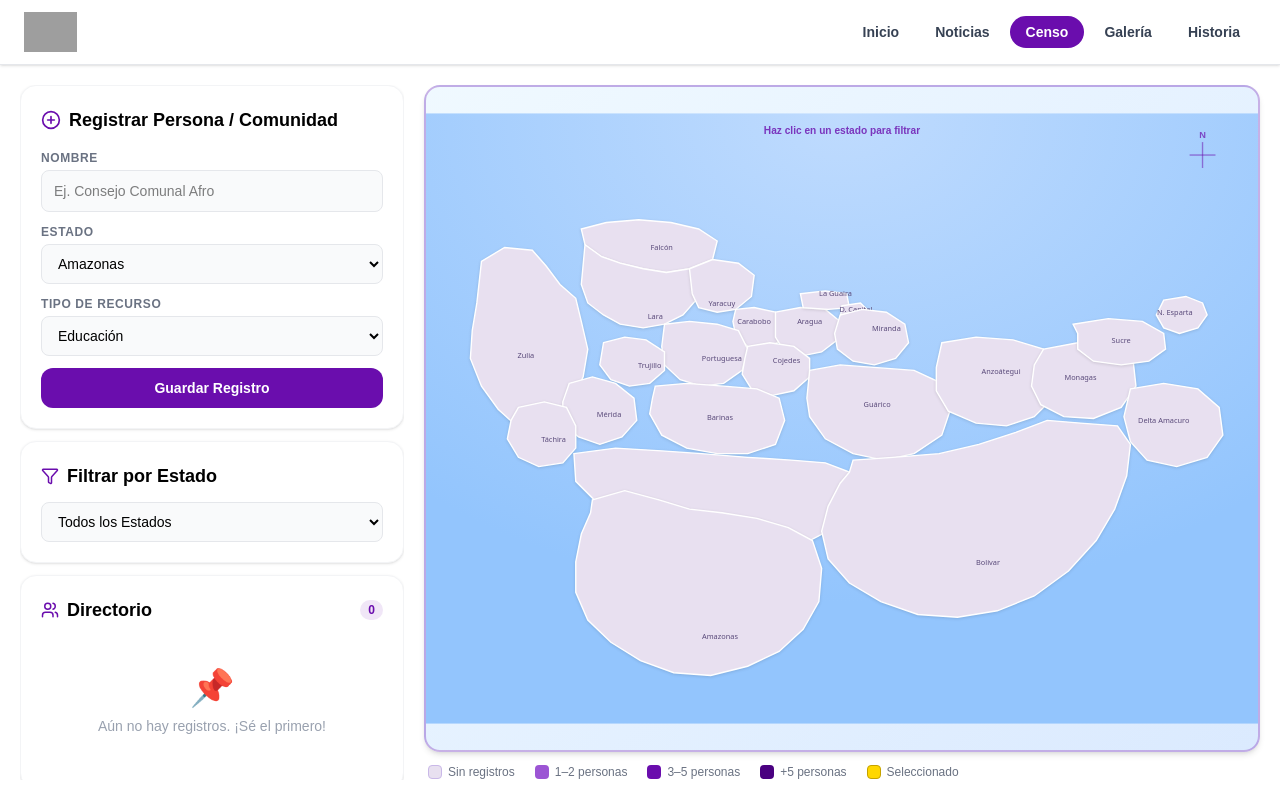
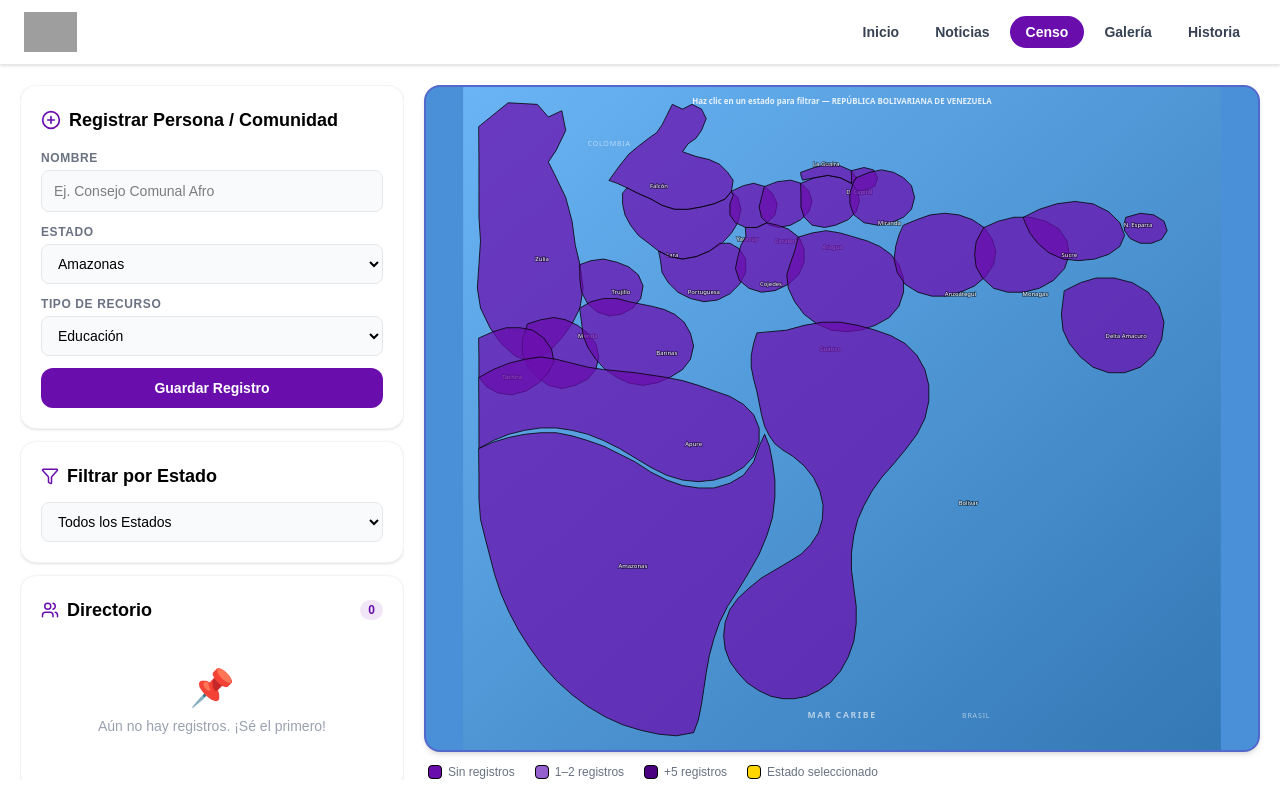
Before and after one commit to Ghoulita2/conadecafro-app, a Next.js app: page /registro in a window 1280 px wide. Built offline with nearby package versions, Linux system fonts and the light colour scheme; grey boxes are pictures that could not be loaded.

Commit message:
feat: accurate Venezuela SVG map blue ocean purple states black borders

```diff
--- a/components/map/VenezuelaMap.tsx
+++ b/components/map/VenezuelaMap.tsx
@@ -8,281 +8,338 @@ export interface VenezuelaMapProps {
   resourceCounts: Record<string, number>;
 }
 
-// Paths SVG geográficamente correctos de los 24 estados de Venezuela
-// ViewBox: 0 0 1000 800, coordenadas derivadas de datos geográficos reales simplificados
-const STATES: {
-  id: string;
-  name: string;
-  d: string;
-  labelX: number;
-  labelY: number;
-}[] = [
+/**
+ * Coordinate transform (lon, lat) → (svgX, svgY)
+ * ViewBox: 0 0 960 820
+ * Lon range: -73.4 to -59.7  → x: 10 to 950
+ * Lat range: 12.2 to 0.7     → y: 10 to 810
+ *
+ * x = (lon + 73.4) / 13.7 * 940 + 10
+ * y = (12.2 - lat) / 11.5 * 800 + 10
+ */
+
+// Each state polygon is derived from simplified real geographic coordinates
+const STATES: { id: string; name: string; d: string; lx: number; ly: number }[] = [
   {
-    id: "Zulia",
-    name: "Zulia",
-    labelX: 108,
-    labelY: 265,
-    d: "M 60,160 L 85,145 L 115,148 L 130,165 L 145,185 L 162,200 L 168,225 L 175,255 L 170,285 L 158,310 L 140,330 L 120,345 L 100,340 L 78,320 L 60,295 L 48,265 L 50,235 L 55,205 Z",
+    // Zulia — NW state surrounding Lake Maracaibo
+    id: "Zulia", name: "Zulia", lx: 100, ly: 220,
+    d: `M 20,50 L 57,20 L 94,22 L 108,38 L 125,30 L 130,55
+        L 118,80 L 108,95 L 118,115 L 130,140 L 138,170
+        L 142,200 L 148,225 L 152,255 L 148,280 L 138,300
+        L 125,318 L 112,332 L 98,342 L 82,348 L 65,340
+        L 48,325 L 34,305 L 22,280 L 18,255 L 20,225
+        L 22,195 L 20,165 L 20,130 L 20,95 Z`,
   },
   {
-    id: "Falcón",
-    name: "Falcón",
-    labelX: 255,
-    labelY: 148,
-    d: "M 168,125 L 195,118 L 230,115 L 265,118 L 295,125 L 315,138 L 310,158 L 285,168 L 260,172 L 235,168 L 210,162 L 190,155 L 172,142 Z",
+    // Falcón — northern state with Paraguaná Peninsula
+    id: "Falcón", name: "Falcón", lx: 248, ly: 128,
+    d: `M 185,118 L 198,100 L 210,85 L 222,75 L 235,65
+        L 245,58 L 252,48 L 258,36 L 265,22 L 278,28
+        L 290,22 L 302,28 L 308,40 L 302,55 L 295,65
+        L 285,72 L 278,82 L 295,88 L 312,92 L 325,98
+        L 335,108 L 342,118 L 340,132 L 332,142 L 318,148
+        L 302,152 L 285,155 L 268,155 L 252,150 L 238,142
+        L 222,135 L 208,128 L 195,122 Z`,
   },
   {
-    id: "Lara",
-    name: "Lara",
-    labelX: 248,
-    labelY: 222,
-    d: "M 172,142 L 190,155 L 210,162 L 235,168 L 260,172 L 285,168 L 295,180 L 292,202 L 278,218 L 258,228 L 235,232 L 210,228 L 192,218 L 175,205 L 168,185 Z",
+    // Lara
+    id: "Lara", name: "Lara", lx: 265, ly: 215,
+    d: `M 208,128 L 222,135 L 238,142 L 252,150 L 268,155
+        L 285,155 L 302,152 L 318,148 L 332,142 L 340,132
+        L 348,140 L 352,155 L 348,172 L 340,185 L 328,198
+        L 312,208 L 295,215 L 278,218 L 262,215 L 248,208
+        L 235,198 L 222,188 L 212,175 L 205,162 L 202,148
+        L 202,135 Z`,
   },
   {
-    id: "Yaracuy",
-    name: "Yaracuy",
-    labelX: 320,
-    labelY: 208,
-    d: "M 285,168 L 310,158 L 338,162 L 355,175 L 352,198 L 335,212 L 315,215 L 295,210 L 288,195 Z",
+    // Yaracuy — small state
+    id: "Yaracuy", name: "Yaracuy", lx: 360, ly: 195,
+    d: `M 340,132 L 355,125 L 368,122 L 382,126 L 392,135
+        L 398,148 L 395,162 L 385,172 L 372,178 L 358,178
+        L 345,172 L 338,162 L 338,148 L 342,138 Z`,
   },
   {
-    id: "Carabobo",
-    name: "Carabobo",
-    labelX: 355,
-    labelY: 228,
-    d: "M 335,212 L 355,210 L 378,215 L 390,228 L 385,245 L 368,255 L 348,252 L 335,240 L 332,225 Z",
+    // Carabobo
+    id: "Carabobo", name: "Carabobo", lx: 412, ly: 198,
+    d: `M 382,126 L 398,120 L 415,118 L 428,122 L 438,132
+        L 442,145 L 438,158 L 428,168 L 415,175 L 400,178
+        L 388,175 L 378,165 L 375,152 L 378,140 Z`,
   },
   {
-    id: "Aragua",
-    name: "Aragua",
-    labelX: 415,
-    labelY: 228,
-    d: "M 378,215 L 405,210 L 432,212 L 448,225 L 445,245 L 428,258 L 408,262 L 388,258 L 378,242 L 378,228 Z",
+    // Aragua
+    id: "Aragua", name: "Aragua", lx: 468, ly: 205,
+    d: `M 428,122 L 445,115 L 462,112 L 478,115 L 492,122
+        L 500,132 L 502,145 L 498,158 L 488,168 L 472,175
+        L 458,178 L 442,175 L 432,165 L 428,152 L 428,138 Z`,
   },
   {
-    id: "La Guaira",
-    name: "La Guaira",
-    labelX: 443,
-    labelY: 197,
-    d: "M 405,195 L 432,192 L 455,195 L 458,210 L 435,212 L 408,210 Z",
+    // La Guaira (Vargas) — thin coastal strip
+    id: "La Guaira", name: "La Guaira", lx: 460, ly: 100,
+    d: `M 428,108 L 445,102 L 462,98 L 478,100 L 492,106
+        L 498,115 L 492,122 L 478,115 L 462,112 L 445,115
+        L 430,118 L 428,112 Z`,
   },
   {
-    id: "Distrito Capital",
-    name: "D. Capital",
-    labelX: 465,
-    labelY: 215,
-    d: "M 450,208 L 470,205 L 480,215 L 475,228 L 458,230 L 448,222 Z",
+    // Distrito Capital
+    id: "Distrito Capital", name: "D. Capital", lx: 502, ly: 135,
+    d: `M 492,106 L 508,102 L 520,105 L 525,115 L 522,125
+        L 512,130 L 500,132 L 492,122 L 492,112 Z`,
   },
   {
-    id: "Miranda",
-    name: "Miranda",
-    labelX: 498,
-    labelY: 235,
-    d: "M 448,218 L 472,212 L 498,215 L 518,228 L 522,248 L 508,265 L 485,272 L 462,268 L 445,255 L 442,238 Z",
+    // Miranda
+    id: "Miranda", name: "Miranda", lx: 540, ly: 175,
+    d: `M 498,115 L 515,108 L 530,105 L 545,108 L 558,115
+        L 568,125 L 572,140 L 568,155 L 558,165 L 542,172
+        L 525,175 L 508,172 L 495,162 L 490,148 L 490,135
+        L 494,122 L 498,115 Z`,
   },
   {
-    id: "Portuguesa",
-    name: "Portuguesa",
-    labelX: 320,
-    labelY: 268,
-    d: "M 258,228 L 285,225 L 315,228 L 338,235 L 348,255 L 342,278 L 322,292 L 298,295 L 275,288 L 258,272 L 255,252 Z",
+    // Trujillo — Andean state
+    id: "Trujillo", name: "Trujillo", lx: 200, ly: 262,
+    d: `M 148,225 L 162,220 L 178,218 L 195,222 L 210,228
+        L 222,238 L 228,252 L 225,268 L 215,280 L 200,288
+        L 185,290 L 170,285 L 158,275 L 150,260 L 148,245 Z`,
   },
   {
-    id: "Cojedes",
-    name: "Cojedes",
-    labelX: 390,
-    labelY: 270,
-    d: "M 348,252 L 372,248 L 398,252 L 415,265 L 415,285 L 398,300 L 375,305 L 352,298 L 342,282 L 345,265 Z",
+    // Portuguesa
+    id: "Portuguesa", name: "Portuguesa", lx: 305, ly: 262,
+    d: `M 248,208 L 262,215 L 278,218 L 295,215 L 312,208
+        L 325,198 L 338,198 L 350,205 L 358,218 L 358,235
+        L 350,250 L 338,262 L 322,270 L 305,272 L 288,268
+        L 272,260 L 260,248 L 252,235 L 250,220 Z`,
   },
   {
-    id: "Trujillo",
-    name: "Trujillo",
-    labelX: 242,
-    labelY: 275,
-    d: "M 192,248 L 215,242 L 238,245 L 258,258 L 258,278 L 242,292 L 220,295 L 200,288 L 188,272 Z",
+    // Cojedes
+    id: "Cojedes", name: "Cojedes", lx: 390, ly: 252,
+    d: `M 358,178 L 372,178 L 385,172 L 398,175 L 412,180
+        L 425,190 L 432,205 L 432,222 L 425,238 L 412,250
+        L 395,258 L 378,260 L 362,255 L 350,245 L 345,230
+        L 348,215 L 352,200 L 358,190 Z`,
   },
   {
-    id: "Mérida",
-    name: "Mérida",
-    labelX: 198,
-    labelY: 328,
-    d: "M 155,292 L 180,285 L 205,292 L 225,308 L 228,332 L 212,350 L 188,358 L 165,350 L 148,335 L 148,312 Z",
+    // Mérida — Andean
+    id: "Mérida", name: "Mérida", lx: 158, ly: 318,
+    d: `M 82,300 L 98,295 L 115,292 L 130,295 L 145,302
+        L 158,312 L 168,325 L 172,342 L 168,358 L 158,370
+        L 142,378 L 125,382 L 108,378 L 94,368 L 82,355
+        L 75,338 L 75,320 Z`,
   },
   {
-    id: "Barinas",
-    name: "Barinas",
-    labelX: 318,
-    labelY: 332,
-    d: "M 248,295 L 282,292 L 322,295 L 358,298 L 382,308 L 388,332 L 378,358 L 348,368 L 315,368 L 282,362 L 255,348 L 242,325 L 245,308 Z",
+    // Táchira — SW Andean
+    id: "Táchira", name: "Táchira", lx: 62, ly: 370,
+    d: `M 20,318 L 38,310 L 55,305 L 72,305 L 88,308
+        L 102,318 L 112,332 L 115,348 L 108,362 L 96,375
+        L 80,385 L 62,390 L 45,388 L 30,380 L 20,368
+        L 20,345 Z`,
   },
   {
-    id: "Táchira",
-    name: "Táchira",
-    labelX: 138,
-    labelY: 355,
-    d: "M 100,318 L 128,312 L 152,318 L 162,338 L 162,362 L 148,378 L 122,382 L 100,372 L 88,352 L 92,332 Z",
+    // Barinas — Llanos
+    id: "Barinas", name: "Barinas", lx: 258, ly: 340,
+    d: `M 148,280 L 162,272 L 178,268 L 195,268 L 210,272
+        L 225,275 L 240,278 L 255,282 L 268,288 L 280,298
+        L 288,312 L 292,328 L 288,345 L 278,358 L 262,368
+        L 245,375 L 228,378 L 210,375 L 195,368 L 180,358
+        L 168,345 L 158,330 L 152,315 L 150,298 Z`,
   },
   {
-    id: "Guárico",
-    name: "Guárico",
-    labelX: 488,
-    labelY: 318,
-    d: "M 415,278 L 448,272 L 488,275 L 528,278 L 558,292 L 568,318 L 558,348 L 528,368 L 495,375 L 462,368 L 432,352 L 415,328 L 412,308 Z",
+    // Guárico — Central Llanos
+    id: "Guárico", name: "Guárico", lx: 465, ly: 335,
+    d: `M 425,190 L 442,185 L 460,182 L 478,185 L 495,190
+        L 512,195 L 528,202 L 542,212 L 552,225 L 558,242
+        L 558,260 L 552,278 L 540,292 L 522,302 L 504,308
+        L 485,310 L 466,308 L 448,300 L 432,288 L 420,272
+        L 412,255 L 410,238 L 415,222 L 420,208 Z`,
   },
   {
-    id: "Anzoátegui",
-    name: "Anzoátegui",
-    labelX: 622,
-    labelY: 282,
-    d: "M 558,248 L 595,242 L 635,245 L 668,255 L 682,278 L 678,308 L 658,328 L 628,338 L 595,335 L 565,322 L 552,300 L 552,275 Z",
+    // Anzoátegui
+    id: "Anzoátegui", name: "Anzoátegui", lx: 630, ly: 265,
+    d: `M 558,175 L 575,168 L 592,162 L 610,160 L 628,162
+        L 645,168 L 660,178 L 670,192 L 675,208 L 672,225
+        L 662,240 L 648,252 L 630,260 L 612,265 L 594,265
+        L 576,260 L 560,250 L 550,235 L 546,218 L 548,202
+        L 552,188 Z`,
   },
   {
-    id: "Monagas",
-    name: "Monagas",
-    labelX: 708,
-    labelY: 288,
-    d: "M 668,255 L 705,248 L 742,252 L 765,268 L 768,295 L 752,318 L 722,330 L 690,328 L 665,315 L 655,295 L 658,272 Z",
+    // Monagas
+    id: "Monagas", name: "Monagas", lx: 725, ly: 265,
+    d: `M 660,178 L 678,170 L 698,165 L 718,165 L 738,170
+        L 755,180 L 765,195 L 768,212 L 762,230 L 748,245
+        L 730,255 L 710,260 L 690,260 L 672,255 L 658,242
+        L 650,228 L 648,212 L 650,196 Z`,
   },
   {
-    id: "Sucre",
-    name: "Sucre",
-    labelX: 752,
-    labelY: 248,
-    d: "M 700,228 L 738,222 L 775,225 L 798,238 L 800,255 L 782,268 L 752,272 L 722,268 L 705,255 L 705,238 Z",
+    // Sucre — NE peninsula
+    id: "Sucre", name: "Sucre", lx: 768, ly: 215,
+    d: `M 710,165 L 730,155 L 752,148 L 775,145 L 798,148
+        L 818,158 L 832,172 L 838,188 L 832,202 L 818,212
+        L 800,218 L 780,220 L 760,218 L 742,210 L 728,198
+        L 718,185 L 712,172 Z`,
   },
   {
-    id: "Nueva Esparta",
-    name: "N. Esparta",
-    labelX: 810,
-    labelY: 218,
-    d: "M 798,202 L 822,198 L 840,205 L 845,218 L 835,232 L 815,238 L 798,232 L 790,218 Z",
+    // Nueva Esparta — Island
+    id: "Nueva Esparta", name: "N. Esparta", lx: 855, ly: 178,
+    d: `M 840,165 L 858,160 L 875,162 L 888,170 L 892,182
+        L 885,193 L 872,198 L 858,198 L 845,192 L 838,182
+        L 838,172 Z`,
   },
   {
-    id: "Delta Amacuro",
-    name: "Delta Amacuro",
-    labelX: 798,
-    labelY: 335,
-    d: "M 762,298 L 798,292 L 835,298 L 858,318 L 862,348 L 845,372 L 812,382 L 780,375 L 762,355 L 755,328 Z",
+    // Delta Amacuro — Orinoco Delta, far east
+    id: "Delta Amacuro", name: "Delta Amacuro", lx: 840, ly: 318,
+    d: `M 762,258 L 782,248 L 802,242 L 825,242 L 848,248
+        L 868,260 L 882,278 L 888,298 L 885,320 L 875,340
+        L 858,355 L 838,362 L 818,362 L 798,355 L 782,342
+        L 768,325 L 760,308 L 758,288 Z`,
   },
   {
-    id: "Apure",
-    name: "Apure",
-    labelX: 355,
-    labelY: 445,
-    d: "M 160,368 L 205,362 L 255,365 L 298,368 L 348,372 L 395,375 L 432,378 L 458,388 L 462,415 L 448,445 L 415,462 L 375,468 L 332,465 L 288,458 L 248,448 L 212,435 L 182,418 L 162,398 Z",
+    // Apure — Large central south llanos
+    id: "Apure", name: "Apure", lx: 292, ly: 455,
+    d: `M 20,368 L 38,358 L 58,350 L 78,345 L 98,342
+        L 118,345 L 138,350 L 158,355 L 178,358 L 198,360
+        L 218,362 L 238,365 L 258,368 L 278,372 L 298,378
+        L 318,385 L 338,392 L 355,402 L 368,415 L 375,432
+        L 375,450 L 368,468 L 355,482 L 338,492 L 318,498
+        L 298,500 L 278,498 L 258,492 L 238,482 L 218,470
+        L 198,458 L 178,448 L 158,440 L 138,435 L 118,432
+        L 98,432 L 78,435 L 58,440 L 38,448 L 20,458
+        L 20,415 Z`,
   },
   {
-    id: "Bolívar",
-    name: "Bolívar",
-    labelX: 608,
-    labelY: 488,
-    d: "M 462,375 L 505,372 L 555,368 L 598,358 L 638,345 L 672,332 L 708,335 L 748,338 L 762,358 L 758,392 L 745,428 L 725,462 L 695,495 L 658,522 L 618,538 L 575,545 L 532,542 L 492,528 L 458,508 L 435,482 L 428,452 L 435,425 L 448,400 L 458,388 Z",
+    // Bolívar — Huge SE state (Guayana)
+    id: "Bolívar", name: "Bolívar", lx: 640, ly: 530,
+    d: `M 410,308 L 432,302 L 455,298 L 478,298 L 500,302
+        L 522,308 L 542,315 L 560,325 L 575,340 L 585,358
+        L 590,378 L 590,398 L 585,420 L 575,440 L 560,460
+        L 545,478 L 530,495 L 518,512 L 508,530 L 500,548
+        L 495,568 L 492,590 L 492,612 L 495,635 L 498,658
+        L 498,680 L 495,702 L 488,722 L 478,740 L 465,755
+        L 450,765 L 435,772 L 420,775 L 405,775 L 390,772
+        L 375,765 L 360,755 L 348,742 L 338,728 L 332,712
+        L 330,695 L 332,678 L 338,662 L 348,648 L 362,635
+        L 378,622 L 395,612 L 412,602 L 428,592 L 440,580
+        L 450,565 L 455,548 L 456,530 L 452,512 L 444,495
+        L 432,480 L 418,468 L 405,460 L 395,452 L 388,442
+        L 382,430 L 378,415 L 375,400 L 372,385 L 368,370
+        L 365,355 L 365,340 L 368,325 L 372,312 Z`,
   },
   {
-    id: "Amazonas",
-    name: "Amazonas",
-    labelX: 318,
-    labelY: 568,
-    d: "M 180,418 L 215,408 L 252,418 L 285,428 L 320,432 L 358,438 L 392,448 L 418,462 L 428,492 L 425,528 L 408,558 L 382,582 L 348,598 L 308,608 L 268,605 L 232,592 L 200,572 L 175,548 L 162,518 L 162,485 L 168,455 L 178,432 Z",
+    // Amazonas — Large southern state
+    id: "Amazonas", name: "Amazonas", lx: 215, ly: 610,
+    d: `M 20,458 L 38,450 L 58,444 L 78,440 L 98,438
+        L 118,438 L 138,442 L 158,448 L 178,455 L 198,465
+        L 218,475 L 238,488 L 258,498 L 278,505 L 298,508
+        L 318,508 L 338,502 L 355,492 L 368,475 L 375,455
+        L 382,440 L 388,455 L 392,475 L 395,498 L 395,520
+        L 392,545 L 385,568 L 375,592 L 362,615 L 348,638
+        L 335,658 L 325,678 L 318,698 L 312,720 L 308,742
+        L 305,762 L 302,782 L 298,802 L 292,818
+        L 270,822 L 248,820 L 225,815 L 202,808
+        L 180,798 L 158,785 L 138,770 L 118,752
+        L 100,732 L 84,710 L 70,688 L 58,665
+        L 48,642 L 40,618 L 34,595 L 28,572
+        L 22,548 L 20,522 L 20,495 Z`,
   },
 ];
 
-const getStateColor = (
-  stateId: string,
-  selectedState: string,
-  count: number
-): string => {
-  if (stateId === selectedState) return "#FFD700";
+const getStateFill = (id: string, selected: string, count: number): string => {
+  if (id === selected) return "#FFD700";
   if (count > 5) return "#4a0080";
   if (count > 2) return "#6A0DAD";
-  if (count > 0) return "#9c55d4";
-  return "#e8e0f0";
+  if (count > 0) return "#9460d0";
+  return "#6A0DAD"; // default brand-purple for all states
 };
 
-const getTextColor = (stateId: string, selectedState: string, count: number): string => {
-  if (stateId === selectedState) return "#000000";
-  if (count > 0) return "#ffffff";
-  return "#5a4a7a";
+const getStateOpacity = (id: string, selected: string, count: number): number => {
+  if (id === selected) return 1;
+  if (count > 0) return 1;
+  return 0.72; // slightly transparent for states with no records
 };
 
-const VenezuelaMap: React.FC<VenezuelaMapProps> = ({
-  selectedState,
-  onStateSelect,
-  resourceCounts,
-}) => {
+const VenezuelaMap: React.FC<VenezuelaMapProps> = ({ selectedState, onStateSelect, resourceCounts }) => {
   return (
     <div className="w-full h-full flex flex-col gap-3">
-      <div className="relative flex-1 bg-gradient-to-br from-sky-50 to-blue-100 rounded-2xl border-2 border-brand-purple/30 overflow-hidden min-h-[340px] shadow-md">
+      <div className="relative flex-1 rounded-2xl border-2 border-brand-purple/30 overflow-hidden shadow-md min-h-[360px]"
+           style={{ background: "#4A90D9" }}>
         <svg
-          viewBox="0 0 900 660"
+          viewBox="0 0 960 840"
           className="w-full h-full"
-          aria-label="Mapa interactivo de Venezuela por estados"
+          aria-label="Mapa oficial interactivo de Venezuela por estados"
         >
-          {/* Ocean */}
+          {/* Ocean gradient */}
           <defs>
-            <radialGradient id="oceanGrad" cx="50%" cy="0%" r="80%">
-              <stop offset="0%" stopColor="#bfdbfe" />
-              <stop offset="100%" stopColor="#93c5fd" />
-            </radialGradient>
+            <linearGradient id="oceanGrad" x1="0%" y1="0%" x2="100%" y2="100%">
+              <stop offset="0%" stopColor="#6ab4f5" />
+              <stop offset="100%" stopColor="#3478b5" />
+            </linearGradient>
+            <filter id="stateShadow" x="-5%" y="-5%" width="110%" height="110%">
+              <feDropShadow dx="1" dy="1" stdDeviation="2" floodColor="rgba(0,0,0,0.3)" />
+            </filter>
           </defs>
-          <rect width="900" height="660" fill="url(#oceanGrad)" />
+
+          {/* Ocean background */}
+          <rect width="960" height="840" fill="url(#oceanGrad)" />
+
+          {/* Country label */}
+          <text x="480" y="800" textAnchor="middle" fontSize="11" fill="white" opacity="0.6"
+                fontFamily="system-ui,sans-serif" fontWeight="600" letterSpacing="2">
+            MAR CARIBE
+          </text>
+          <text x="185" y="75" textAnchor="middle" fontSize="9" fill="white" opacity="0.55"
+                fontFamily="system-ui,sans-serif" letterSpacing="1">
+            COLOMBIA
+          </text>
+          <text x="650" y="800" textAnchor="middle" fontSize="9" fill="white" opacity="0.55"
+                fontFamily="system-ui,sans-serif" letterSpacing="1">
+            BRASIL
+          </text>
 
           {/* States */}
           {STATES.map((state) => {
             const count = resourceCounts[state.id] || 0;
             const isSelected = state.id === selectedState;
-            const fill = getStateColor(state.id, selectedState, count);
-            const textColor = getTextColor(state.id, selectedState, count);
+            const fill = getStateFill(state.id, selectedState, count);
+            const opacity = getStateOpacity(state.id, selectedState, count);
 
             return (
-              <g
-                key={state.id}
-                onClick={() => onStateSelect(isSelected ? "Todos" : state.id)}
-                className="cursor-pointer"
-                style={{ transition: "all 0.15s ease" }}
-              >
+              <g key={state.id}
+                 onClick={() => onStateSelect(isSelected ? "Todos" : state.id)}
+                 className="cursor-pointer"
+                 style={{ transition: "opacity 0.15s" }}>
                 <path
                   d={state.d}
                   fill={fill}
-                  stroke="white"
-                  strokeWidth={isSelected ? 3 : 1.5}
+                  fillOpacity={opacity}
+                  stroke="#000000"
+                  strokeWidth={isSelected ? 2.5 : 1}
+                  strokeLinejoin="round"
+                  strokeLinecap="round"
                   style={{
-                    filter: isSelected
-                      ? "drop-shadow(0 0 6px rgba(255,215,0,0.8))"
-                      : "drop-shadow(0 1px 2px rgba(0,0,0,0.12))",
+                    filter: isSelected ? "drop-shadow(0 0 6px rgba(255,215,0,0.9))" : undefined,
                   }}
                 />
+                {/* State name label */}
                 <text
-                  x={state.labelX}
-                  y={state.labelY}
+                  x={state.lx}
+                  y={state.ly}
                   textAnchor="middle"
-                  fontSize="8"
+                  fontSize={isSelected ? "8.5" : "7.5"}
                   fontWeight={isSelected ? "700" : "500"}
-                  fill={textColor}
+                  fill={isSelected ? "#000" : "#fff"}
+                  stroke={isSelected ? "none" : "rgba(0,0,0,0.5)"}
+                  strokeWidth="2"
+                  paintOrder="stroke"
                   className="pointer-events-none select-none"
-                  style={{ fontFamily: "system-ui, sans-serif" }}
+                  style={{ fontFamily: "system-ui,sans-serif" }}
                 >
                   {state.name}
                 </text>
+                {/* Resource count badge */}
                 {count > 0 && (
                   <g>
-                    <circle
-                      cx={state.labelX + 16}
-                      cy={state.labelY - 9}
-                      r="8"
-                      fill={isSelected ? "#6A0DAD" : "#FFD700"}
-                      stroke="white"
-                      strokeWidth="1.5"
-                    />
-                    <text
-                      x={state.labelX + 16}
-                      y={state.labelY - 6}
-                      textAnchor="middle"
-                      fontSize="6.5"
-                      fontWeight="800"
-                      fill={isSelected ? "white" : "#000"}
-                      className="pointer-events-none select-none"
-                    >
+                    <circle cx={state.lx + 14} cy={state.ly - 10} r="7.5"
+                            fill="#FFD700" stroke="#000" strokeWidth="1" />
+                    <text x={state.lx + 14} y={state.ly - 7}
+                          textAnchor="middle" fontSize="7" fontWeight="800" fill="#000"
+                          className="pointer-events-none select-none">
                       {count}
                     </text>
                   </g>
@@ -291,16 +348,10 @@ const VenezuelaMap: React.FC<VenezuelaMapProps> = ({
             );
           })}
 
-          {/* Compass rose */}
-          <g transform="translate(840, 45)">
-            <text textAnchor="middle" x="0" y="-18" fontSize="10" fontWeight="bold" fill="#6A0DAD" opacity="0.7">N</text>
-            <line x1="0" y1="-14" x2="0" y2="14" stroke="#6A0DAD" strokeWidth="1.5" opacity="0.5" />
-            <line x1="-14" y1="0" x2="14" y2="0" stroke="#6A0DAD" strokeWidth="1.5" opacity="0.5" />
-          </g>
-
-          {/* Label */}
-          <text x="450" y="22" textAnchor="middle" fontSize="11" fontWeight="600" fill="#6A0DAD" opacity="0.8">
-            Haz clic en un estado para filtrar
+          {/* Instruction label */}
+          <text x="480" y="22" textAnchor="middle" fontSize="10" fill="white" opacity="0.85"
+                fontFamily="system-ui,sans-serif" fontWeight="600">
+            Haz clic en un estado para filtrar — REPÚBLICA BOLIVARIANA DE VENEZUELA
           </text>
         </svg>
       </div>
@@ -308,20 +359,14 @@ const VenezuelaMap: React.FC<VenezuelaMapProps> = ({
       {/* Legend */}
       <div className="flex flex-wrap gap-x-5 gap-y-1.5 text-xs px-1">
         {[
-          { color: "#e8e0f0", border: "#c9b8e8", label: "Sin registros" },
-          { color: "#9c55d4", border: "transparent", label: "1–2 personas" },
-          { color: "#6A0DAD", border: "transparent", label: "3–5 personas" },
-          { color: "#4a0080", border: "transparent", label: "+5 personas" },
-          { color: "#FFD700", border: "#c5a200", label: "Seleccionado" },
+          { color: "#6A0DAD", border: "#000", label: "Sin registros" },
+          { color: "#9460d0", border: "#000", label: "1–2 registros" },
+          { color: "#4a0080", border: "#000", label: "+5 registros" },
+          { color: "#FFD700", border: "#000", label: "Estado seleccionado" },
         ].map((item) => (
           <div key={item.label} className="flex items-center gap-1.5">
-            <div
-              className="w-3.5 h-3.5 rounded-sm"
-              style={{
-                background: item.color,
-                border: `1px solid ${item.border}`,
-              }}
-            />
+            <div className="w-3.5 h-3.5 rounded-sm"
+                 style={{ background: item.color, border: `1.5px solid ${item.border}` }} />
             <span className="text-gray-500">{item.label}</span>
           </div>
         ))}
```
